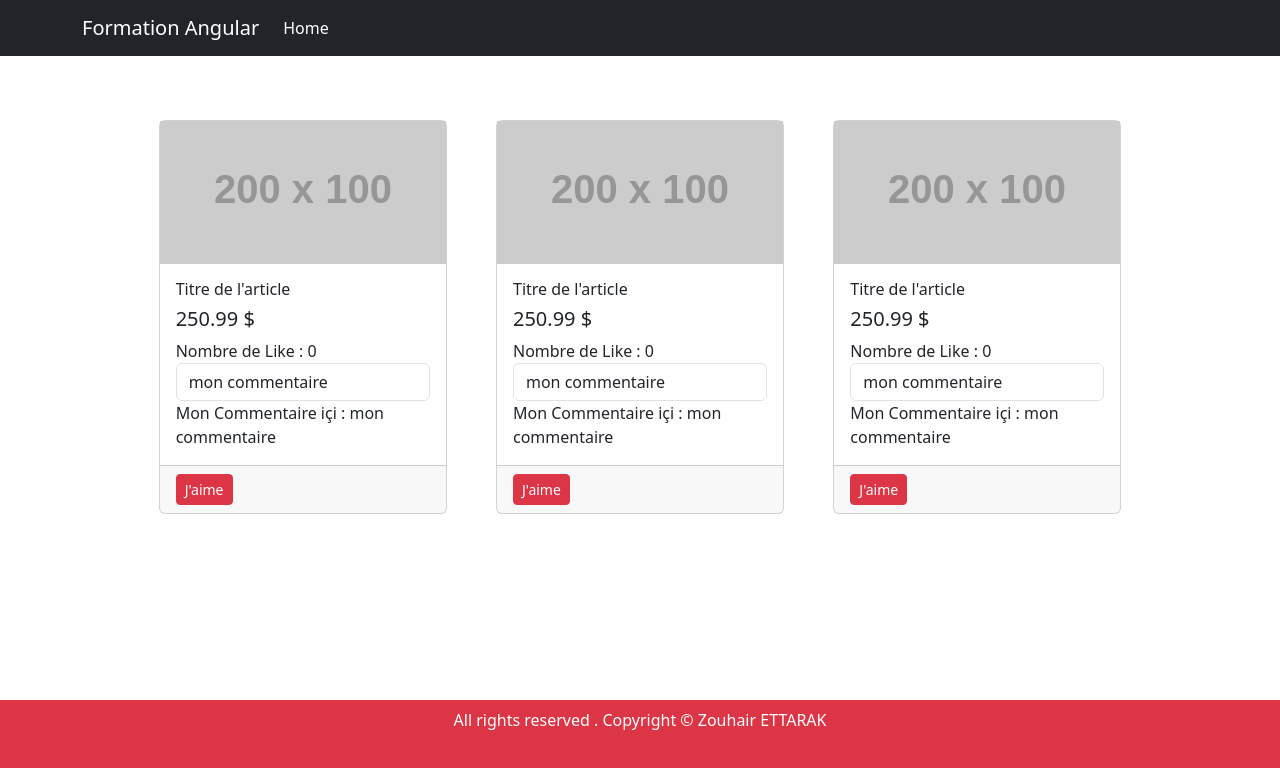
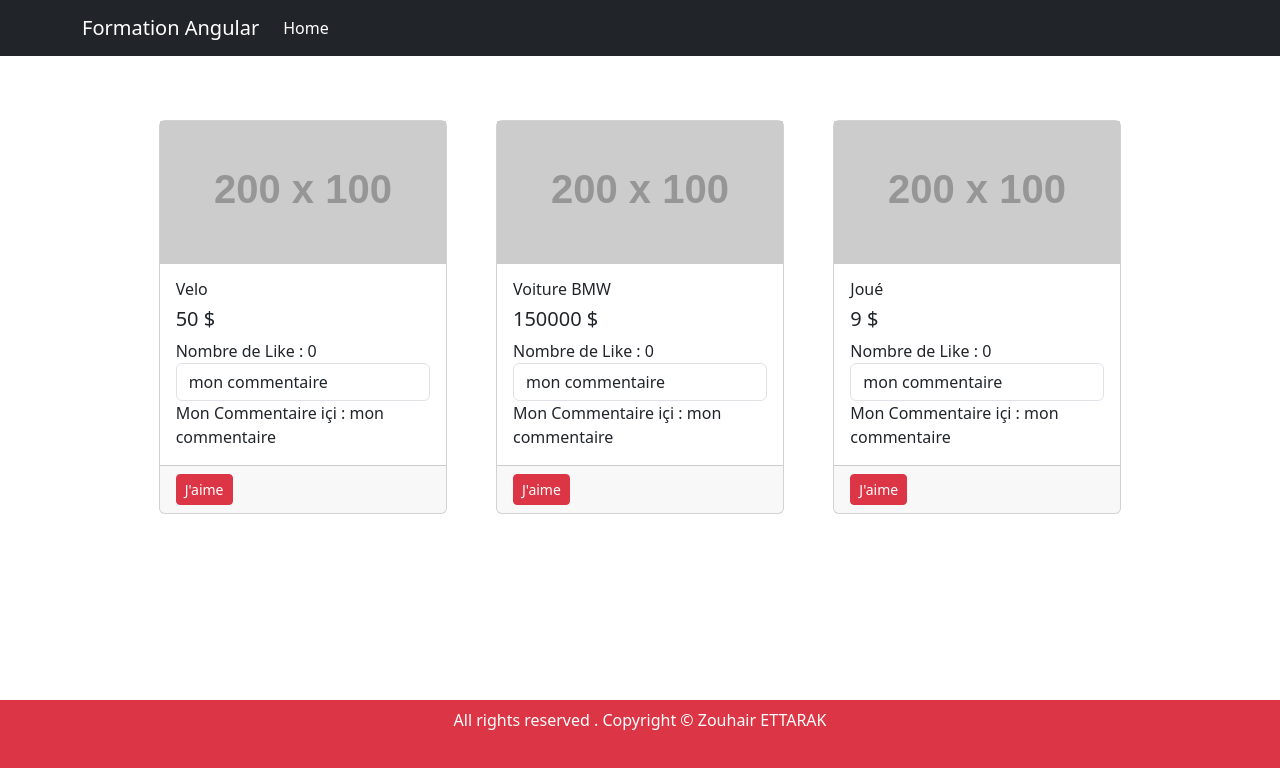
Before and after one commit to ZEDTARIK/angular-16, an Angular app: page / in a window 1280 px wide. Shown: the top 768 px of the page. Built offline with nearby package versions, Linux system fonts and the light colour scheme.

Commit message:
pass data from parnent to children using decorator @Input

```diff
--- a/src/app/app.component.html
+++ b/src/app/app.component.html
@@ -17,9 +17,9 @@
 
 <!-- Content-->
 <div id="home" class="container">
-  <app-article></app-article>
-  <app-article></app-article>
-  <app-article></app-article>
+  <app-article [titreArticle]= " 'Velo' " [prixArticle]= "prix1"></app-article>
+  <app-article [titreArticle]= " 'Voiture BMW' " [prixArticle]= "prix2"></app-article>
+  <app-article [titreArticle]= " 'Joué' " [prixArticle]= "prix3"></app-article>
 </div>
 
   <!-- footer-->
--- a/src/app/app.component.ts
+++ b/src/app/app.component.ts
@@ -8,6 +8,10 @@ import { Component, OnInit } from '@angular/core';
 export class AppComponent implements OnInit {
   title = 'angular-app-learn';
 
+  prix1: number = 50;
+  prix2: number = 150000;
+  prix3: number = 9;
+
   constructor() {}
 
   ngOnInit(): void {
--- a/src/app/article/article.component.ts
+++ b/src/app/article/article.component.ts
@@ -1,4 +1,4 @@
-import { Component, OnInit } from '@angular/core';
+import { Component, OnInit, Input } from '@angular/core';
 
 @Component({
   selector: 'app-article',
@@ -7,12 +7,16 @@ import { Component, OnInit } from '@angular/core';
 })
 export class ArticleComponent implements OnInit {
 
-  titreArticle: string = "Titre de l'article";
-  prixArticle: number = 250.99;
+ // titreArticle: string = "Titre de l'article";
+  // prixArticle: number = 250.99;
   altImg: string = "Alternative Titre de l'article";
   urlImg: string = "https://placehold.co/200x100";
   totalNbrLike: number = 0;
   comment: string = "mon commentaire";
+
+  @Input() titreArticle: string;
+  @Input() prixArticle: number;
+
   constructor() {}
 
   ngOnInit(): void {}
```
